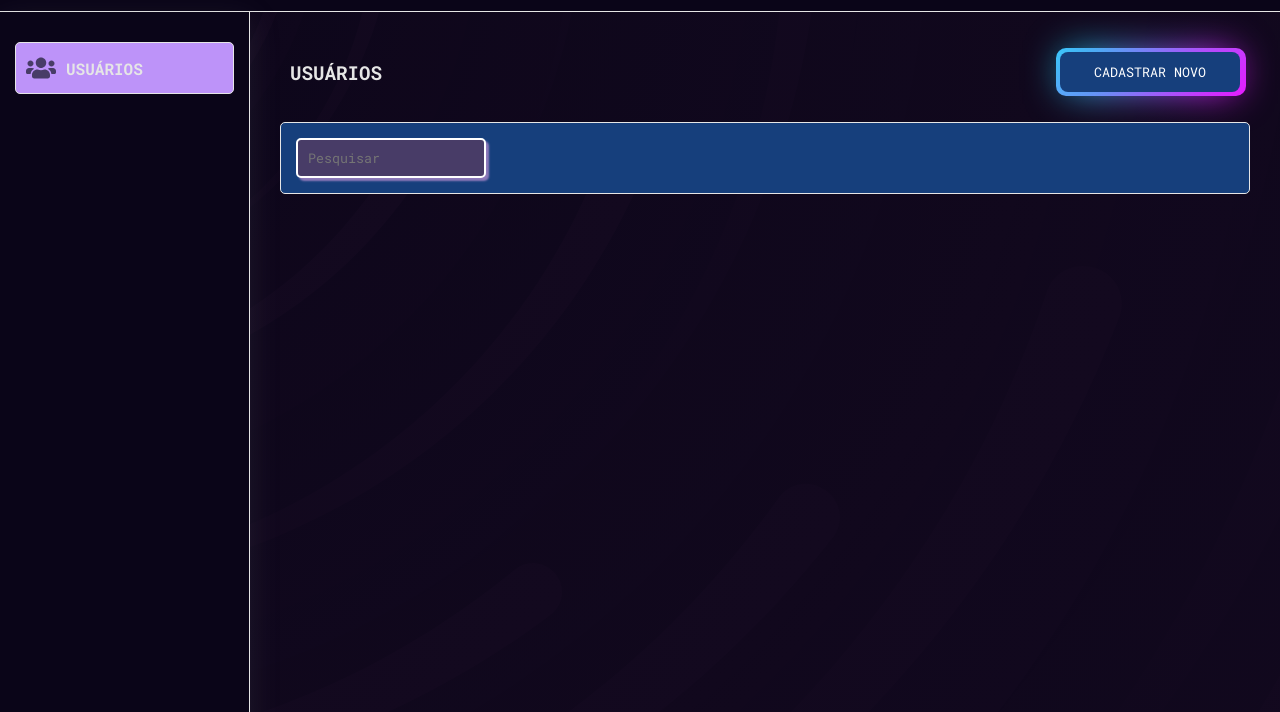
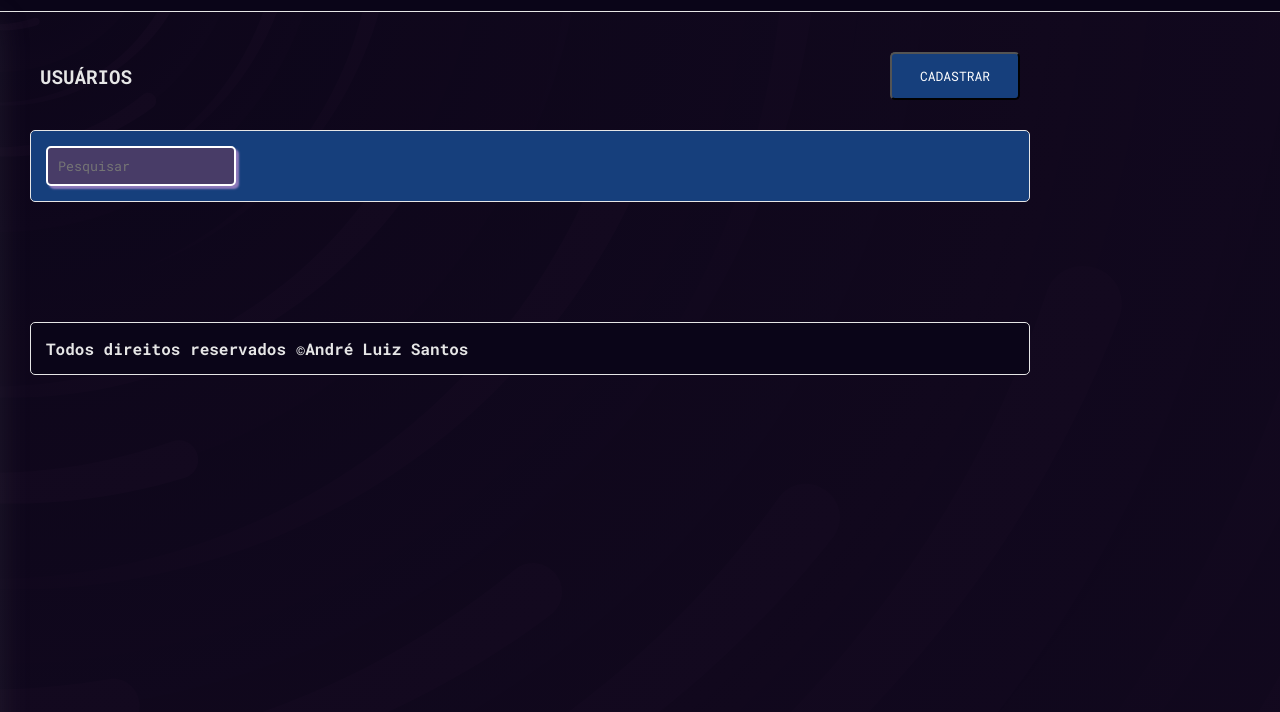
Before and after one commit to DehLuizSantos/Desafio-FPF-Crud, a website: page dashboard.html in a window 1280 px wide. Shown: the part 88-800 px from the top of the page. Drawn offline with Linux system fonts and the light colour scheme; files whose address does not match are found by name.

Commit message:
fix(footer+button-cadastrar-new):layout

```diff
--- a/dashboard.html
+++ b/dashboard.html
@@ -17,7 +17,7 @@
 <body>
 
   <!-- Navbar -->
-  <nav class="navbar" id="navbar">
+  <nav class="navbar hidden" id="navbar">
     <ul class="navbar-links">
       <li>
         <a href="#">
@@ -68,11 +68,12 @@
   </header>
 
   <!-- Content -->
-  <div class="content">
+  <div class="content open">
     <div class="container">
       <div class="content-header">
         <h1>Usuários</h1>
-        <button class="button-cadastrar">CADASTRAR NOVO</button>
+        <button class="button-cadastrar" style="vertical-align:middle"><span>CADASTRAR</span></button>
+        <!-- <button class="button-cadastrar">CADASTRAR NOVO</button> -->
       </div>
 
       <!-- Search -->
@@ -82,9 +83,14 @@
 
       <!-- Render all users inside this div-->
       <div class="users-wrapper" id="users-wrapper"></div>
+      <!-- Footer -->
+      <footer>
+        <h4>Todos direitos reservados ©André Luiz Santos</h4>
+      </footer>
     </div>
   </div>
   </div>
+
 
   <!-- Modal Delete -->
   <div id="modal-delete" class="modal">
@@ -93,7 +99,7 @@
       <p>Tem certeza que deseja deletar o usuário <span id="name"></span>.</p>
 
       <div class="buttons">
-        <button class="red">CANCELAR</button>
+        <button class="red" onclick="closeModalDelete()">CANCELAR</button>
         <button class="purple" onclick="confirmDeleteUser()">CONFIRMAR</button>
       </div>
     </div>
--- a/src/css/dashboard.css
+++ b/src/css/dashboard.css
@@ -442,59 +442,54 @@
 }
 
 .button-cadastrar {
-  position: relative;
-  width: 180px;
-  height: 40px;
-  background-color: var(--color-darkBlue);
-  display: flex;
-  align-items: center;
-  color: white;
-  flex-direction: column;
-  justify-content: center;
-  border: none;
-  padding: 12px;
-  gap: 12px;
-  border-radius: 8px;
-  cursor: pointer;
+display: inline-block;
+ border-radius: 5px;
+ background-color: var(--color-darkBlue);
+ color: white;
+ font-family: inherit;
+ text-align: center;
+ font-size: 13px;
+
+ width: 10em;
+ padding: 1em;
+ transition: all 0.4s;
+ cursor: pointer;
 }
 
-.button-cadastrar::before {
-  content: '';
-  position: absolute;
-  inset: 0;
-  left: -4px;
-  top: -1px;
-  margin: auto;
-  width: 190px;
-  height: 48px;
-  border-radius: 10px;
-  background: linear-gradient(-45deg, #e81cff 0%, #40c9ff 100%);
-  z-index: -10;
-  pointer-events: none;
-  transition: all 0.6s cubic-bezier(0.175, 0.885, 0.32, 1.275);
+.button-cadastrar:hover{
+box-shadow: 0px 14px 56px -11px var(--color-purpleUltraLight);
+outline:1px solid var(--color-lightWhite);
 }
 
-.button-cadastrar::after {
-  content: "";
-  z-index: -1;
-  position: absolute;
-  inset: 0;
-  background: linear-gradient(-45deg, #fc00ff 0%, #00dbde 100%);
-  transform: translate3d(0, 0, 0) scale(0.95);
-  filter: blur(20px);
+.button-cadastrar span {
+  cursor: pointer;
+ display: inline-block;
+ position: relative;
+ transition: 0.4s;
+}
+.button-cadastrar span:after {
+   content: '+';
+ position: absolute;
+ opacity: 0;
+ top: 0;
+ right: 5px;
+ transition: 0.7s;
 }
 
-.button-cadastrar:hover::after {
-  filter: blur(30px);
+.button-cadastrar:hover span {
+ padding-right: 15px;
+ font-size: var(--font-md);
+ font-weight: bold;
 }
 
-.button-cadastrar:hover::before {
-  transform: rotate(-180deg);
+.button-cadastrar:hover span:after {
+ opacity: 4;
+ right: 0;
 }
 
-.button-cadastrar:active::before {
-  scale: 0.7;
-}
+
+
+
 
 .content-filter {
   border: 1px solid var(--color-lightWhite);
@@ -525,16 +520,17 @@
 
 .users-wrapper {
   margin-top: var(--space-md);
-  padding-bottom: 160px;
+  padding-bottom: 90px;
 }
 
 @media screen and (min-width: 600px) {
   .users-wrapper {
     display: flex;
     align-items: center;
-    justify-content: start;
+    justify-content: space-between;
     flex-wrap: wrap;
-    gap: 15px;
+    gap: 40px;
+
   }
 }
 
@@ -668,7 +664,27 @@
 }
 
 
-/* MODAL delete */
+/* Content Responsive FIM
+ *****************************************************************************
+*/
+
+/* Footer
+ *****************************************************************************
+*/
+
+footer{
+  border:1px solid var(--color-lightWhite);
+  width: 100%;
+  padding: 15px;
+  background-color: var(--background-color);
+  color: var(--color-lightWhite);
+  border-radius: 5px;
+}
+
+
+/* Modal Delte
+ *****************************************************************************
+*/
 
 .modal {
   opacity: 0;
--- a/src/js/dashboard.js
+++ b/src/js/dashboard.js
@@ -7,7 +7,7 @@ function toggleNavbar() {
   const checkbox = document.getElementById("checkbox");
   const navbar = document.getElementById("navbar");
   const content = document.querySelector(".content");
-  if (checkbox.checked) {
+  if (!checkbox.checked) {
     navbar.classList.add("hidden");
     content.classList.add("open");
   } else {
```
